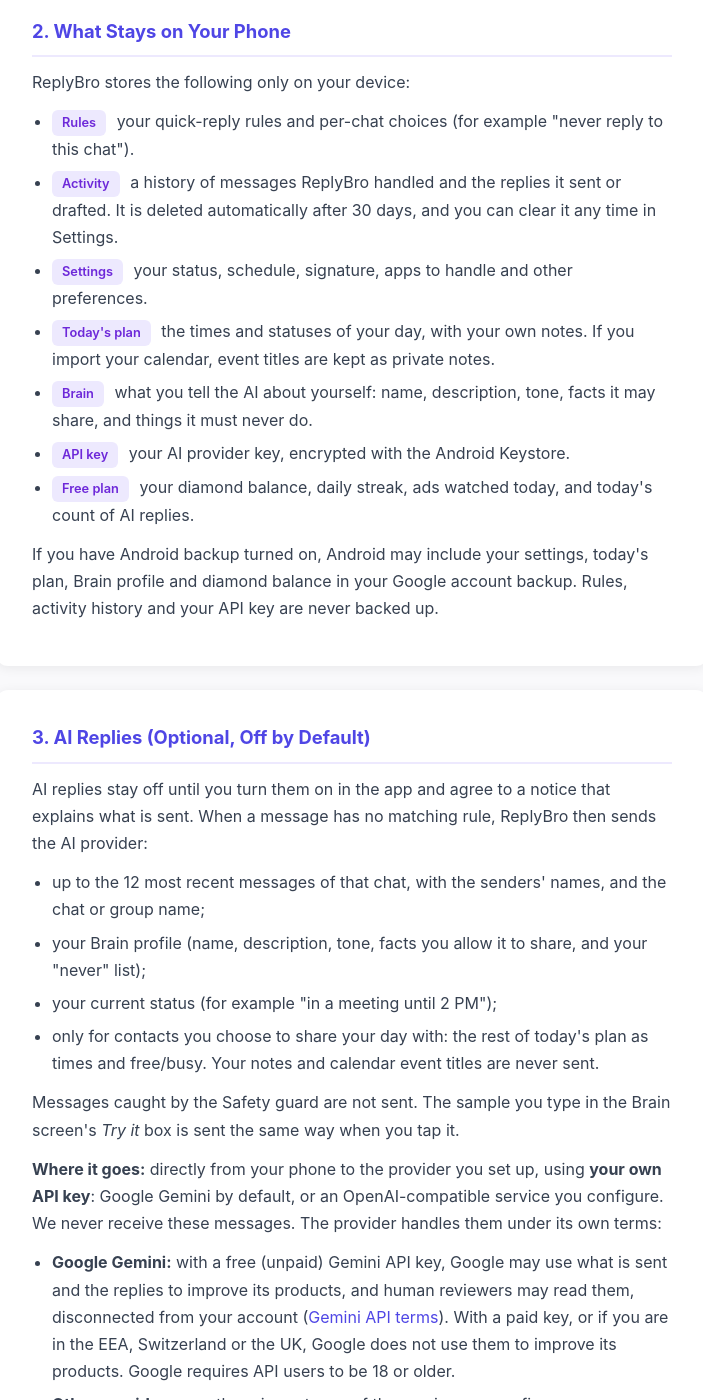
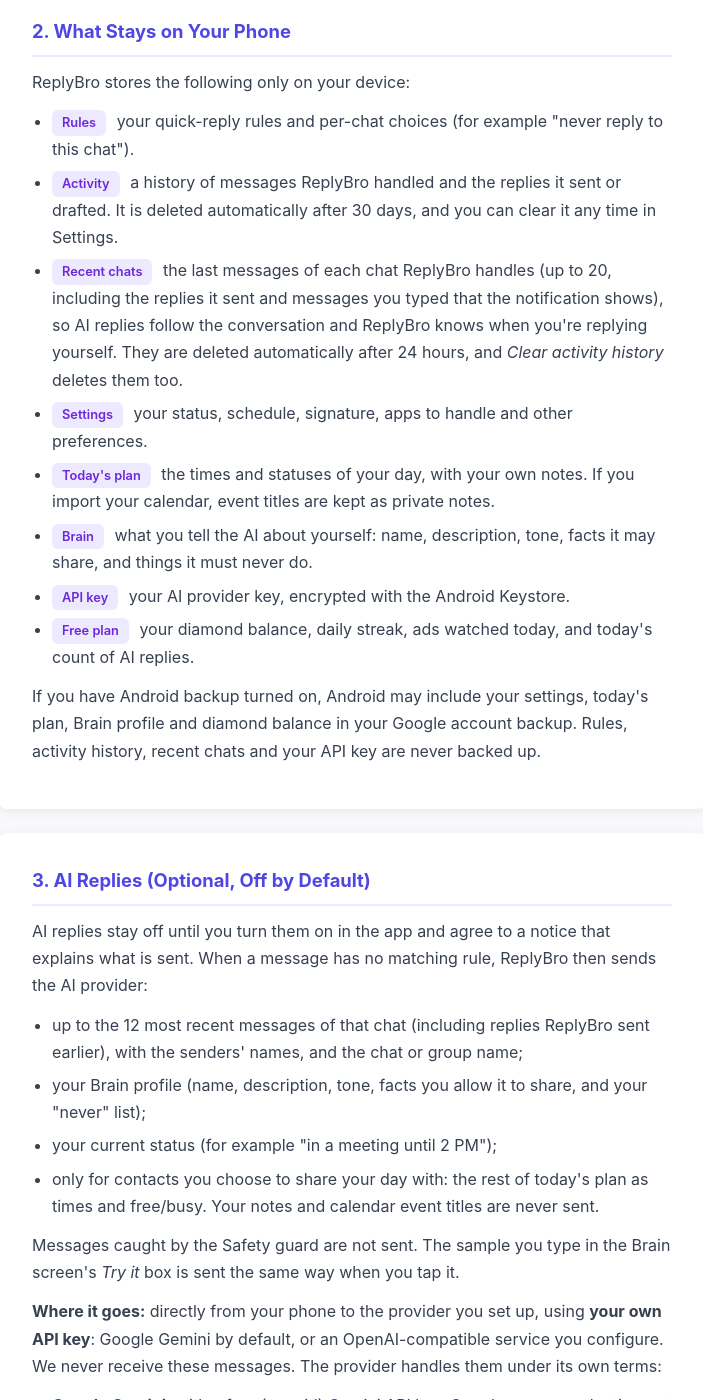
Before and after one commit to ishubhamx/ishubhamx.github.io, a Jekyll site: the page built from _apps/replybro.html, in a window 1280 px wide and 1400 px high, scrolled down 1194 px. Shown: the whole window, without its empty margins (288-991 px from the left). Built offline with Jekyll 4.4.1, drawn with Linux system fonts in a browser that asks for light colours; some of the changed text lies outside the part shown.

Commit message:
ReplyBro privacy: recent chats kept 24 hours for conversation context
Amp-Thread-ID: https://ampcode.com/threads/T-01a19ce7-19fd-7544-ab2c-b617e5c226af
Co-authored-by: Shubham Vishwakarma <suubhamv@gmail.com>

```diff
--- a/_apps/replybro.html
+++ b/_apps/replybro.html
@@ -129,6 +129,7 @@
     <ul>
       <li><span class="badge">Rules</span> your quick-reply rules and per-chat choices (for example "never reply to this chat").</li>
       <li><span class="badge">Activity</span> a history of messages ReplyBro handled and the replies it sent or drafted. It is deleted automatically after 30 days, and you can clear it any time in Settings.</li>
+      <li><span class="badge">Recent chats</span> the last messages of each chat ReplyBro handles (up to 20, including the replies it sent and messages you typed that the notification shows), so AI replies follow the conversation and ReplyBro knows when you're replying yourself. They are deleted automatically after 24 hours, and <em>Clear activity history</em> deletes them too.</li>
       <li><span class="badge">Settings</span> your status, schedule, signature, apps to handle and other preferences.</li>
       <li><span class="badge">Today's plan</span> the times and statuses of your day, with your own notes. If you import your calendar, event titles are kept as private notes.</li>
       <li><span class="badge">Brain</span> what you tell the AI about yourself: name, description, tone, facts it may share, and things it must never do.</li>
@@ -137,7 +138,7 @@
     </ul>
     <p>
       If you have Android backup turned on, Android may include your settings, today's plan, Brain profile and
-      diamond balance in your Google account backup. Rules, activity history and your API key are never backed up.
+      diamond balance in your Google account backup. Rules, activity history, recent chats and your API key are never backed up.
     </p>
   </div>
 
@@ -148,7 +149,7 @@
       When a message has no matching rule, ReplyBro then sends the AI provider:
     </p>
     <ul>
-      <li>up to the 12 most recent messages of that chat, with the senders' names, and the chat or group name;</li>
+      <li>up to the 12 most recent messages of that chat (including replies ReplyBro sent earlier), with the senders' names, and the chat or group name;</li>
       <li>your Brain profile (name, description, tone, facts you allow it to share, and your "never" list);</li>
       <li>your current status (for example "in a meeting until 2 PM");</li>
       <li>only for contacts you choose to share your day with: the rest of today's plan as times and free/busy. Your notes and calendar event titles are never sent.</li>
@@ -255,7 +256,7 @@
   <div class="card">
     <h2>9. Retention and Deletion</h2>
     <ul>
-      <li>Activity history is deleted automatically after 30 days; <em>Settings → Clear activity history</em> deletes it at once.</li>
+      <li>Activity history is deleted automatically after 30 days and recent chats after 24 hours; <em>Settings → Clear activity history</em> deletes both at once.</li>
       <li>Uninstalling ReplyBro deletes everything it stores on your phone. A Google account backup, if any, follows Android's backup settings.</li>
       <li>Messages sent to your AI provider are kept according to that provider's terms.</li>
       <li>Crashlytics keeps crash reports and AI-reply reports for up to 90 days. AdMob data is kept under Google's policies.</li>
```
Also changed, not shown: other parts of _apps/replybro.html (+1 -1 lines).
